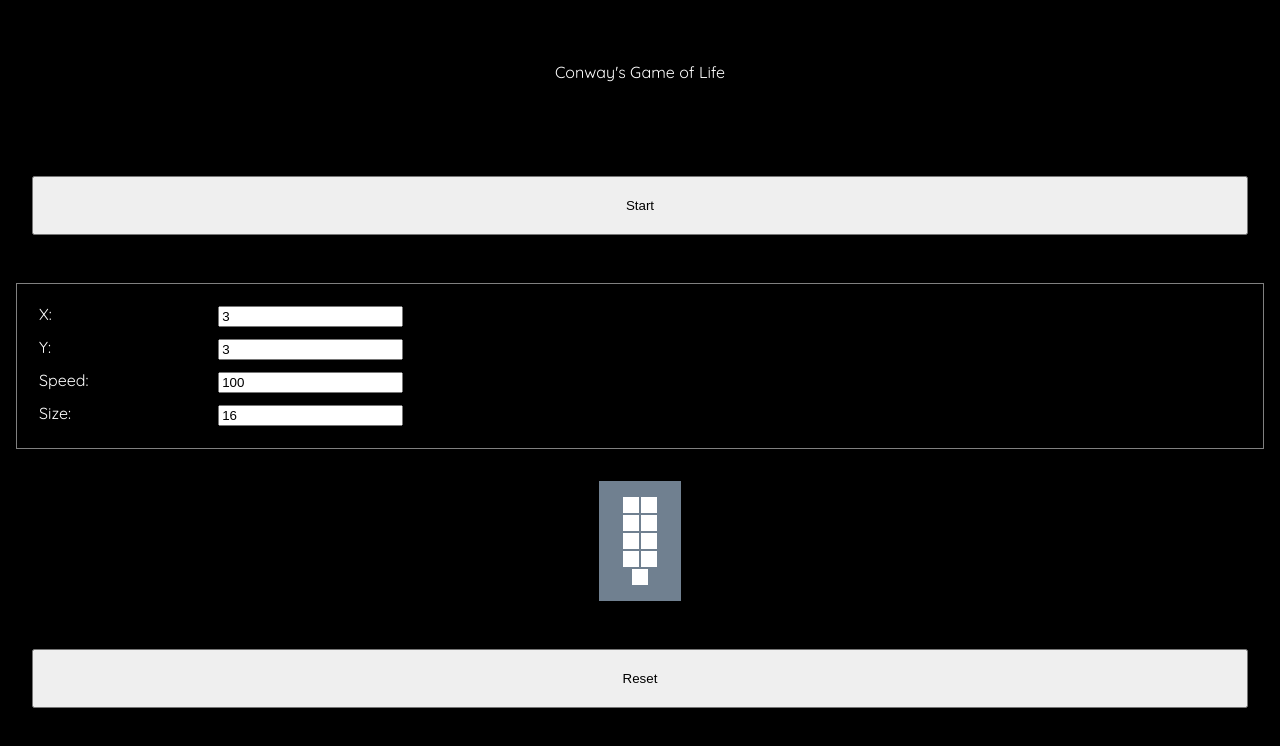
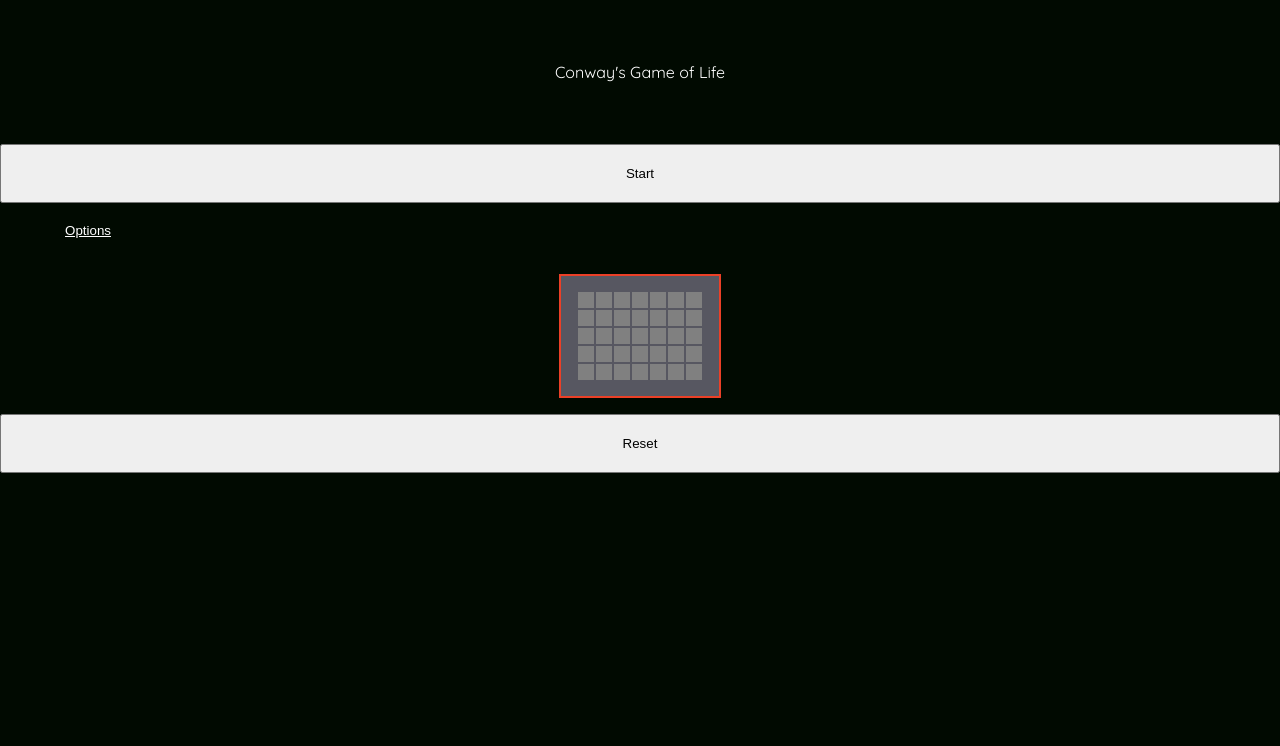
Before and after one commit to daleinen7/cgol-react, a React (Create React App) app: page / in a window 1280 px wide. Shown: the top 746 px of the page. Built offline with nearby package versions, Linux system fonts and the light colour scheme.

Commit message:
game functions

```diff
--- a/src/App.jsx
+++ b/src/App.jsx
@@ -1,4 +1,4 @@
-import { useEffect, useState } from "react";
+import { useState, useEffect } from "react";
 import GlobalStyle from "./global";
 import Board from "./Board";
 import Options from "./Options";
@@ -7,7 +7,7 @@ import styled from "styled-components";
 const StyledContainer = styled.div`
   min-height: 100vh;
   color: white;
-  background: black;
+  background: #010a01;
   font-family: "Quicksand", sans-serif;
   width: 100%;
   display: flex;
@@ -21,7 +21,6 @@ const StyledContainer = styled.div`
 
   button {
     padding: 1.25rem 1.75rem;
-    margin: 2rem;
   }
 `;
 
@@ -38,18 +37,24 @@ function App() {
     false,
   ]);
   const [options, setOptions] = useState({
-    x: 3,
-    y: 3,
-    speed: 100,
+    x: 7,
+    y: 5,
+    speed: 1000,
     size: 16,
+    gap: 2,
   });
+  const [gameRunning, setGameRunning] = useState(false);
 
   const init = () => {
     setBoard(new Array(options.x * options.y).fill(false));
   };
 
   const start = () => {
-    init();
+    setGameRunning(true);
+  };
+
+  const pause = () => {
+    setGameRunning(false);
   };
 
   const toggleCell = (idx) => {
@@ -58,16 +63,116 @@ function App() {
     setBoard(updatedBoard);
   };
 
+  useEffect(() => {
+    const render = () => {
+      const x = parseInt(options.x);
+
+      const updatedBoard = board.map((cell, idx) => {
+        // get number of neighbors of each cell
+        let neighbors = 0;
+
+        // check top neighbor
+        if (board[idx - x] === true) {
+          // if (idx === 8) console.log("Top");
+          neighbors += 1;
+        }
+
+        // check bottom neighbor
+        if (board[idx + x] === true) {
+          // if (idx === 8) console.log("Bottom");
+          neighbors += 1;
+        }
+        // check left neighbor
+        if (idx % x !== 0 && board[idx - 1] === true) {
+          // if (idx === 8) console.log("Left");
+          neighbors += 1;
+        }
+        // check right neighbor
+        if (idx % x !== x - 1 && board[idx + 1] === true) {
+          // if (idx === 8) console.log("Right");
+          neighbors += 1;
+        }
+
+        if (idx % x !== 0) {
+          // top left diagonal
+          if (board[idx - x - 1] === true) {
+            // if (idx === 8) console.log("Top Left Diagonal");
+            neighbors += 1;
+          }
+          // bottom  left diagonal
+          if (board[idx + x - 1] === true) {
+            // if (idx === 8) console.log("Bottom Left Diagonal");
+            neighbors += 1;
+          }
+        }
+
+        if (idx % x !== x - 1) {
+          if (board[idx - x + 1] === true) {
+            // top right diagonal
+            // if (idx === 8) console.log("Top Right Diagonal");
+            neighbors += 1;
+          }
+          // bottom right diagonal
+          if (board[idx + x + 1] === true) {
+            // if (idx === 8) console.log("Bottom Right Diagonal");
+            neighbors += 1;
+          }
+        }
+
+        if (idx === 6) {
+          console.log("idx");
+        }
+
+        if (idx === 6) {
+          console.log(`Cell ${idx} has ${neighbors} neighbors`);
+        }
+
+        // if neighbors are too low set cell to false
+        if (neighbors < 2) return false;
+
+        // if neighbors are too high set cell to false
+        if (neighbors >= 4) return false;
+
+        // if neighbors are 3 set cell to true (create alive cell)
+        if (neighbors === 3) return true;
+
+        return board[idx];
+      });
+
+      setBoard(updatedBoard);
+    };
+
+    if (gameRunning) {
+      const timer = setInterval(() => {
+        render();
+      }, options.speed);
+      return () => clearInterval(timer);
+    }
+  }, [options, board, setBoard, gameRunning]);
+
+  useEffect(() => {
+    init();
+  }, [options]);
+
   return (
     <StyledContainer>
       <GlobalStyle />
       <header>
         <h1>Conway's Game of Life</h1>
       </header>
-      <button onClick={start}>Start</button>
+      <button className="start" onClick={gameRunning ? pause : start}>
+        {gameRunning ? "Pause" : "Start"}
+      </button>
       <Options options={options} setOptions={setOptions} start={start} />
-      <Board board={board} toggleCell={toggleCell} options={options} />
-      <button onClick={init}>Reset</button>
+      <Board
+        board={board}
+        toggleCell={toggleCell}
+        options={options}
+        gameRunning={gameRunning}
+      />
+      <button className="reset" onClick={init}>
+        Reset
+      </button>
     </StyledContainer>
   );
 }
--- a/src/Board.jsx
+++ b/src/Board.jsx
@@ -2,22 +2,27 @@ import styled from "styled-components";
 import Cell from "./Cell";
 
 const StyledBoard = styled.div`
-  background: slategray;
+  background: #575761;
+  border: 2px solid ${(props) => (props.gameRunning ? "#37B3C6" : "#EB4027")};
   padding: 1rem;
   margin: 1rem;
-  width: ${(props) => props.x * props.size + props.x - 1}px;
+  width: ${(props) => props.x * props.size + props.x * props.gap}px;
   display: flex;
   flex-wrap: wrap;
   justify-content: center;
   align-items: center;
-  gap: 2px;
+  gap: ${(props) => props.gap}px;
   align-self: center;
 `;
 
-const Board = ({ board, toggleCell, options }) => {
-  console.log("Width: ", options.x * options.size + 2);
+const Board = ({ board, toggleCell, options, gameRunning }) => {
   return (
-    <StyledBoard x={options.x} size={options.size}>
+    <StyledBoard
+      x={options.x}
+      size={options.size}
+      gap={options.gap}
+      gameRunning={gameRunning}
+    >
       {board.map((cell, idx) => {
         return (
           <Cell
--- a/src/Cell.jsx
+++ b/src/Cell.jsx
@@ -1,10 +1,13 @@
 import styled from "styled-components";
 
 const StyledCell = styled.div`
-  background: ${(props) => (props.alive ? "purple" : "white")};
+  background: ${(props) => (props.alive ? "white" : "gray")};
   width: ${(props) => props.size}px;
   height: ${(props) => props.size}px;
-  color: magenta;
+  box-shadow: ${(props) =>
+    props.alive
+      ? "0 0 7px #fff, 0 0 10px #fff, 0 0 21px #fff, 0 0 42px #0fa, 0 0 82px #0fa, 0 0 92px #0fa, 0 0 102px #0fa, 0 0 151px #0fa"
+      : "none"};
 `;
 
 const Cell = ({ alive, id, size, toggleCell }) => {
--- a/src/Options.jsx
+++ b/src/Options.jsx
@@ -1,3 +1,4 @@
+import { useState } from "react";
 import styled from "styled-components";
 
 const StyledOptions = styled.form`
@@ -15,7 +16,21 @@ const StyledOptions = styled.form`
   }
 `;
 
+const StyledHideButton = styled.button`
+  width: 11rem;
+  border: none;
+  background: none;
+  align-self: flex-start;
+  color: white;
+  text-decoration: underline;
+  :hover {
+    font-style: italic;
+  }
+`;
+
 const Options = ({ options, setOptions, start }) => {
+  const [hideOptions, setHideOptions] = useState(true);
+
   const handleFormSubmit = (e) => {
     e.preventDefault();
     start();
@@ -25,7 +40,14 @@ const Options = ({ options, setOptions, start }) => {
     setOptions({ ...options, [e.target.name]: e.target.value });
   };
 
+  const toggleHideOptions = () => {
+    setHideOptions(!hideOptions);
+  };
+
   return (
+    <div>
+      <StyledHideButton onClick={toggleHideOptions}>Options</StyledHideButton>
+      {!hideOptions && (
         <StyledOptions onSubmit={handleFormSubmit}>
           <label htmlFor="x">
             X:
@@ -58,7 +80,7 @@ const Options = ({ options, setOptions, start }) => {
             />
           </label>
           <label htmlFor="size">
-        Size:{" "}
+            Size:
             <input
               type="number"
               name="size"
@@ -67,7 +89,19 @@ const Options = ({ options, setOptions, start }) => {
               onChange={handleOptionsUpdate}
             />
           </label>
+          <label htmlFor="gap">
+            Gap:
+            <input
+              type="number"
+              name="gap"
+              id="gap"
+              value={options.gap}
+              onChange={handleOptionsUpdate}
+            />
+          </label>
         </StyledOptions>
+      )}
+    </div>
   );
 };
 export default Options;
```
Lines whose indentation alone changed are shown as unchanged.
